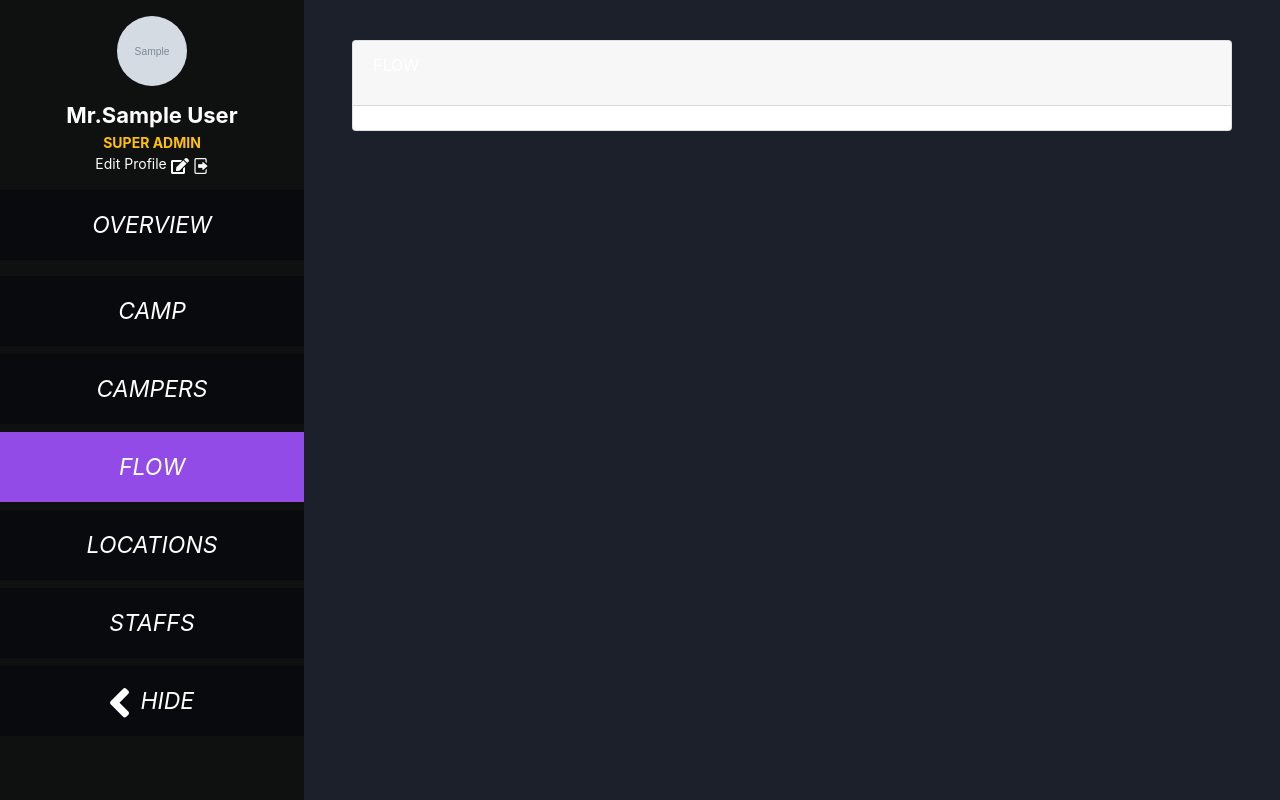
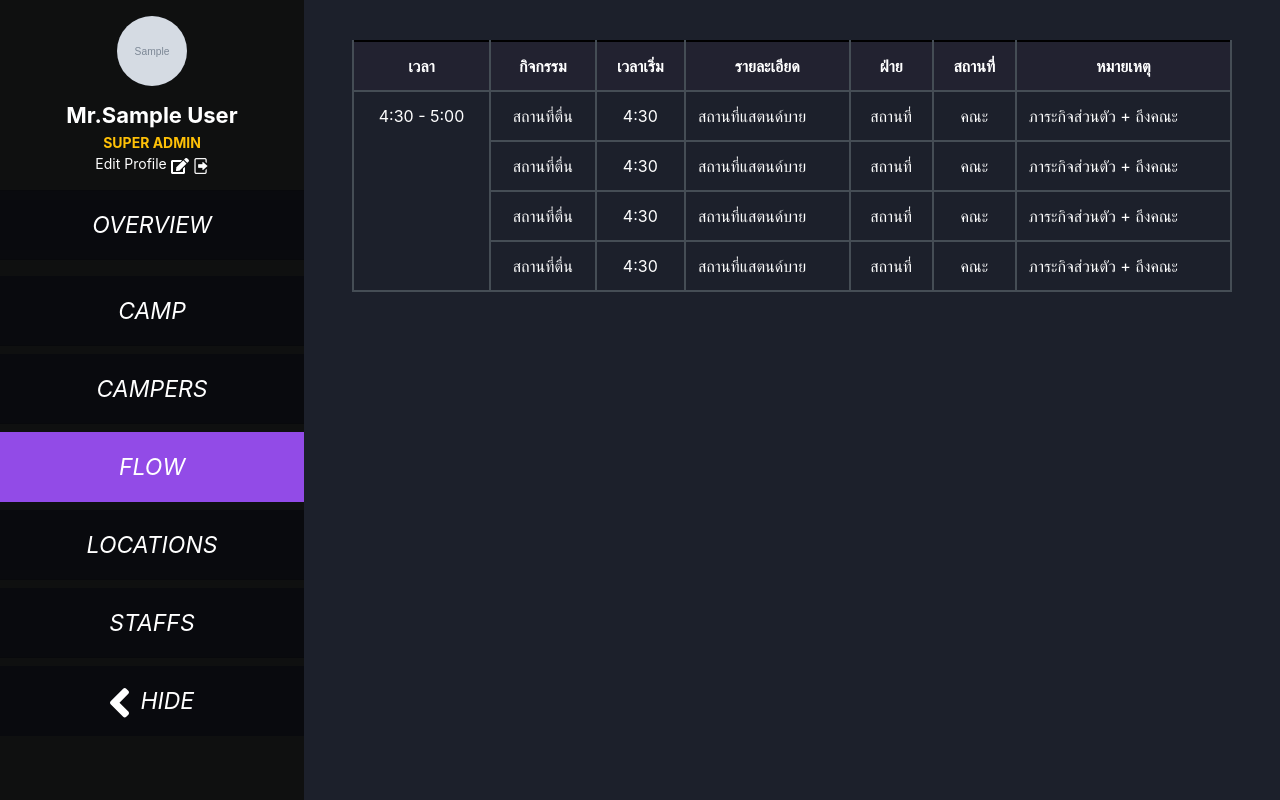
Before and after one commit to ongsuwannoo/RDMS, a Django app: page /camp/1/flow/ in a window 1280 px wide. Run offline with Django 3.2, Linux system fonts and the light colour scheme; a user stored in the database is signed in; tables that the repository leaves empty hold one stand-in row (values such as "Sample post"); grey boxes marked "Sample" are stand-in pictures; some libraries are stand-ins or nearby versions; some web fonts are replaced.

Commit message:
update FLOW~~~!!!~~~

```diff
--- a/flow/templates/flow.html
+++ b/flow/templates/flow.html
@@ -1,16 +1,99 @@
 {% extends "base.html" %}
 {% block content %}
-<div class="card">
-    <div class="card-header">
-        <p class="card-header-title">FLOW</p>
-    </div>
-    <div class="card-content">
-        <div class="content">Content</div>
-    </div>
+<style>
+    .table {
+        background: transparent;
+    }
+
+    .icon {
+        height: 20px;
+    }
+
+    tr,
+    th,
+    td {
+        border: 2px solid black;
+    }
+
+    thead {
+        background-color: #222230;
+    }
+</style>
+<div class="table-responsive-xl">
+    <table class="table table-dark table-hover" id="tbl">
+        <thead class="text-center">
+            <tr>
+                <th scope="col">เวลา</th>
+                <th scope="col">กิจกรรม</th>
+                <th scope="col">เวลาเริ่ม</th>
+                <th scope="col">รายละเอียด</th>
+                <th scope="col">ฝ่าย</th>
+                <th scope="col">สถานที่</th>
+                <th scope="col">หมายเหตุ</th>
+            </tr>
+        </thead>
+        <tbody>
+            <tr id="table-row">
+                <td class="text-center">4:30 - 5:00</td>
+                <td class="text-center">สถานที่ตื่น</td>
+                <td class="text-center">4:30</td>
+                <td>สถานที่แสตนด์บาย</td>
+                <td class="text-center">สถานที่</td>
+                <td class="text-center">คณะ</td>
+                <td>ภาระกิจส่วนตัว + ถึงคณะ</td>
+            </tr>
+            <tr id="table-row">
+                <td class="text-center">4:30 - 5:00</td>
+                <td class="text-center">สถานที่ตื่น</td>
+                <td class="text-center">4:30</td>
+                <td>สถานที่แสตนด์บาย</td>
+                <td class="text-center">สถานที่</td>
+                <td class="text-center">คณะ</td>
+                <td>ภาระกิจส่วนตัว + ถึงคณะ</td>
+            </tr>
+            <tr id="table-row">
+                <td class="text-center">4:30 - 5:00</td>
+                <td class="text-center">สถานที่ตื่น</td>
+                <td class="text-center">4:30</td>
+                <td>สถานที่แสตนด์บาย</td>
+                <td class="text-center">สถานที่</td>
+                <td class="text-center">คณะ</td>
+                <td>ภาระกิจส่วนตัว + ถึงคณะ</td>
+            </tr>
+            <tr id="table-row">
+                <td class="text-center">5:00 - 6:00</td>
+                <td class="text-center">สถานที่ตื่น</td>
+                <td class="text-center">4:30</td>
+                <td>สถานที่แสตนด์บาย</td>
+                <td class="text-center">สถานที่</td>
+                <td class="text-center">คณะ</td>
+                <td>ภาระกิจส่วนตัว + ถึงคณะ</td>
+            </tr>
+        </tbody>
+    </table>
 </div>
+<script>
+    $(document).ready(function () {
+        var first, last;
+        var check = 0;
+        var row = 0;
+        var col = document.getElementById('tbl').rows[0].cells.length - 1;
+        console.log(col)
+        $('table > tbody > tr').each(function(index, tr) {
+            last = tr.children[0];
+            if (!first)
+                first = last;
+            if (first.innerHTML == last.innerHTML && index != 0){
+                last.remove();
+                row++;
+            }
+            else {
+                first = last;
+                first.setAttribute('rowspan', row);
+                var first;
+            }
+        })
+    });
+</script>
 
 {% endblock %}
-
-{% comment %} {% block footer %}
-Footer of Login page!!!
-{% endblock %} {% endcomment %}
--- a/staffs/models.py
+++ b/staffs/models.py
@@ -1,13 +1,12 @@
 from django.db import models
 from personal.models import Personal
-from camp.views import Camp, Department
 
 # Create your models here.
 
 class Staff(models.Model):
-    camp = models.ForeignKey(Camp, on_delete=models.CASCADE)
+    camp = models.ForeignKey(to='camp.Camp', on_delete=models.CASCADE)
     personal = models.OneToOneField(Personal, on_delete=models.CASCADE)
-    department = models.ForeignKey(Department, on_delete=models.CASCADE, null=True, blank=True)
+    department = models.ForeignKey(to='camp.Department', on_delete=models.CASCADE, null=True, blank=True)
     position = models.CharField(max_length=255)
     group = models.CharField(max_length=255)
     postscript = models.CharField(max_length=255, null=True)
--- a/static/js/my_js.js
+++ b/static/js/my_js.js
@@ -83,6 +83,9 @@ function getStaffsDetail(id_staff) {
                     if (key == 'personal'){
                         for (let key in data.personal) { // ข้อมูลเฉพาะใน personal ส่วนใหญ่
                             try {
+                                if (key == 'profile_pic' && data.personal[key] == '') {
+                                    data.personal[key] = 'profile.png'
+                                }
                                 document.getElementById('staff_' + key).innerHTML = data.personal[key];
                             } catch (err) { }
                         }
```
Also changed, not shown: camp/templates/camp.html (+4 -4 lines), camp/views.py (+6 -2 lines).
